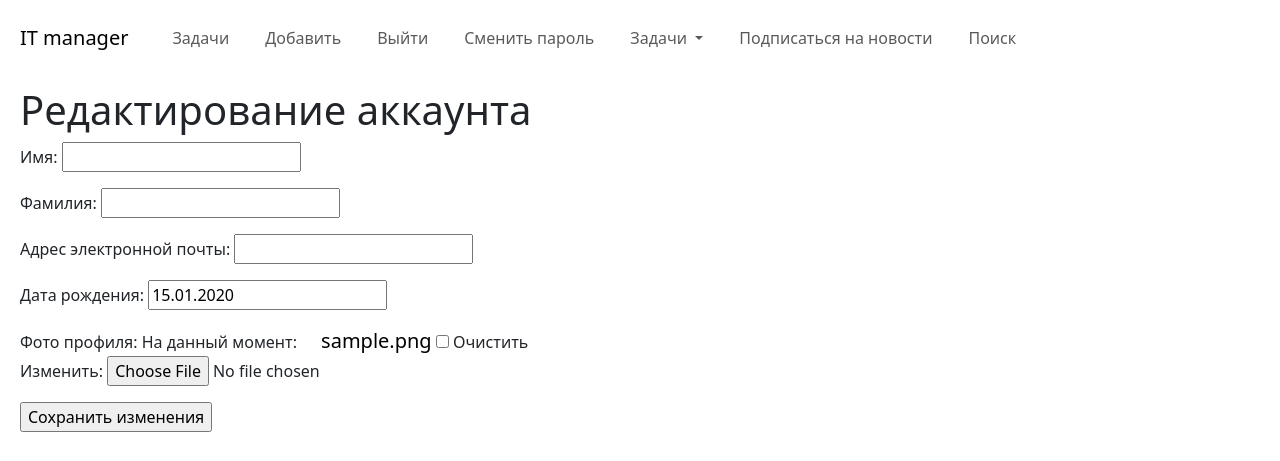
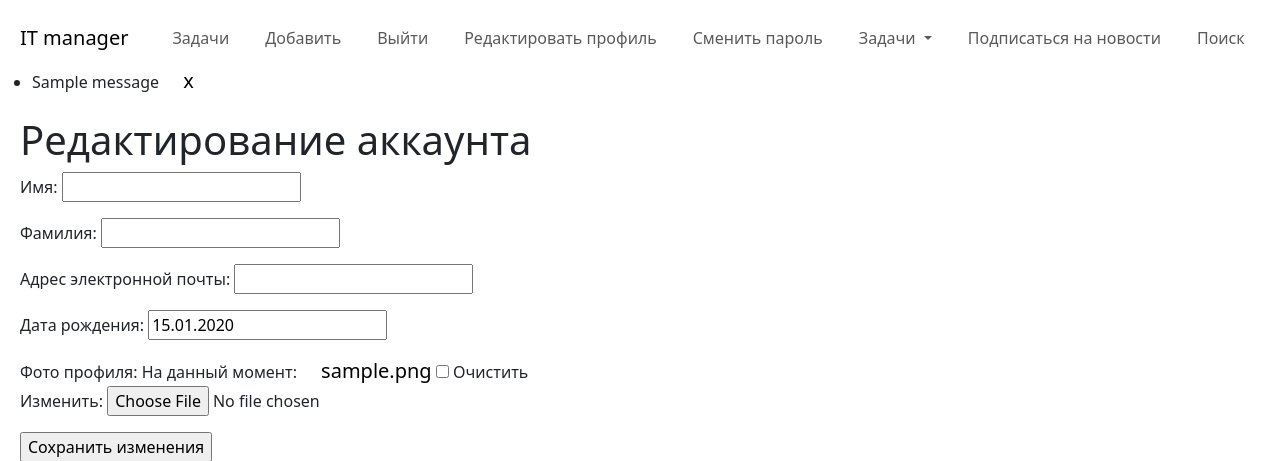
Before and after one commit to GwenDiky/ManagerIT, a Django app: page /accounts/edit/ in a window 1280 px wide. Shown: the top 461 px of the page. Run offline with Django 4.2, Linux system fonts and the light colour scheme; a user stored in the database is signed in; tables that the repository leaves empty hold one stand-in row (values such as "Sample post"); one stand-in notice (Sample message) is shown; parts of the project's set-up code (start-up, migrations or seed data) failed here and were passed over.

Commit message:
Edit manager

```diff
--- a/manager/main/templates/layout/base.html
+++ b/manager/main/templates/layout/base.html
@@ -34,8 +34,13 @@
                   </li>
 
                   <li class="nav-item">
+                    <a class="nav-link" href="{% url 'accounts:edit' %}">Редактировать профиль</a>
+                  </li>
+
+                  <li class="nav-item">
                     <a class="nav-link" href="{% url 'accounts:password_change' %}">Сменить пароль</a>
                   </li>
+
                   {% else %}
                   <li class="nav-item">
                     <a class="nav-link" href="{% url 'accounts:login' %}">Войти</a>
@@ -75,6 +80,20 @@
 
         </nav>
 
+
+        {% if messages %}
+          <ul class='messages'>
+            {% for message in messages %}
+              <li class="{{ message.tags }}">
+
+                {{ message|safe }}
+                <a href="#" class="close">x</a>
+              </li>
+            {% endfor %}
+          </ul>
+        {% endif %}
+
+
         <section>
             {% block content %}
             {% endblock %}
--- a/manager/main/views.py
+++ b/manager/main/views.py
@@ -15,6 +15,7 @@ from django.db.models import Count
 from django import template
 from django.contrib.postgres.search import SearchVector, \
                                         SearchQuery, SearchRank
+from django.contrib import messages
 
 
 def index(request, tag_slug=None): #контроллер / представление. параметр request необходим для всех функций-представлений.
```
Also changed, not shown: manager/manager/settings.py (+8 -0 lines), manager/main/migrations/0003_alter_status_title.py (added), manager/media/денис.jpg (added).
